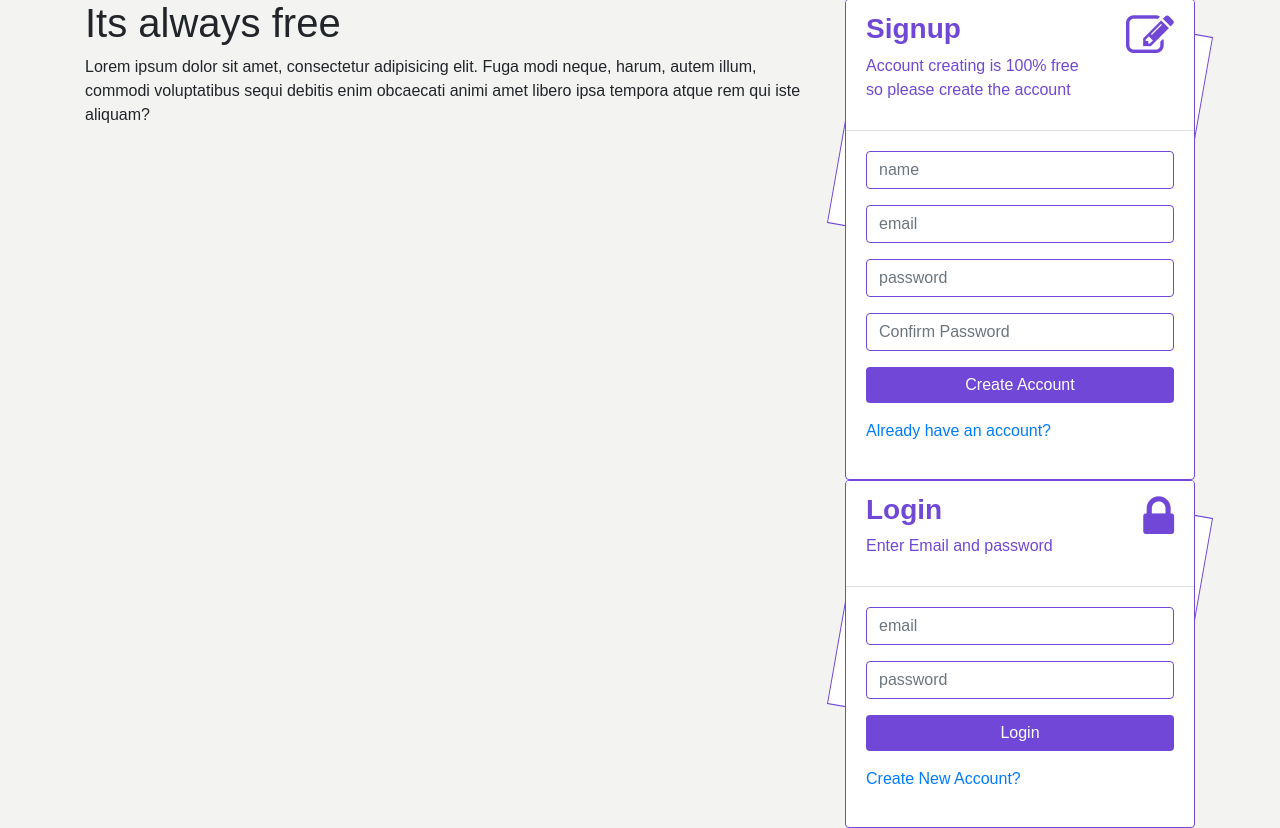
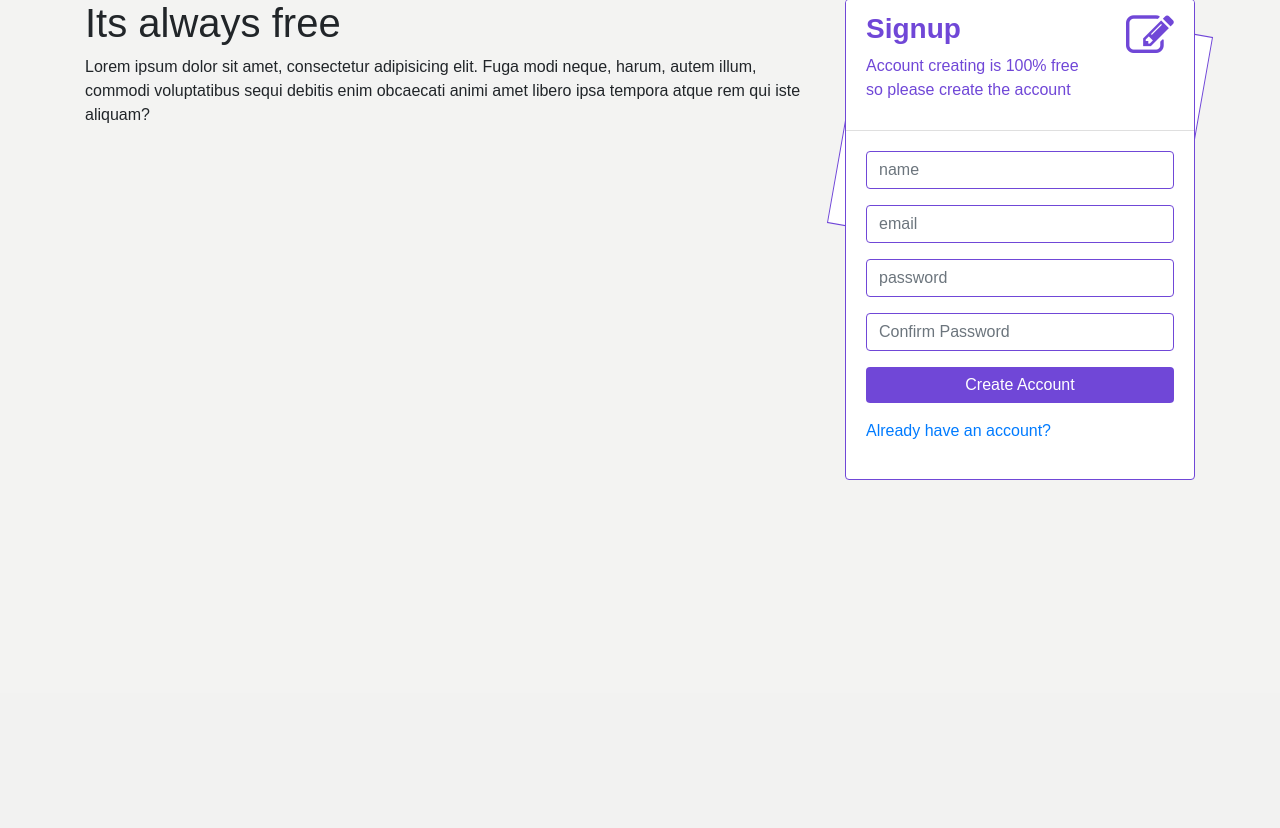
Before and after one commit to devsantoshm/loginmoderno, a PHP site: page / in a window 1280 px wide. Shown: the part 107-935 px from the top of the page. After the commit the page ends 587 px from the top, so only its background shows below. Run offline with PHP 8.4, Linux system fonts and the light colour scheme; some libraries are stand-ins or nearby versions.

Commit message:
aplicando jquery a login form

```diff
--- a/assets/css/style.css
+++ b/assets/css/style.css
@@ -70,3 +70,8 @@ body{
 	background-color: #fff;
 	z-index: -1;
 }
+
+/* === Login Form Design ===*/
+.login-cover{
+	display: none;
+}
--- /dev/null
+++ b/assets/js/simple.js
@@ -0,0 +1,11 @@
+$(document).ready(function(){
+	$("#login").click(function(){
+		$(".signup-cover").hide()
+		$(".login-cover").show()
+	})
+
+	$("#signup").click(function(){
+		$(".signup-cover").show()
+		$(".login-cover").hide()
+	})
+})
--- a/index.php
+++ b/index.php
@@ -65,7 +65,7 @@
 									<button type="button" id="submit" class="btn btn-success btn-block form-btn">Create Account</button>
 								</div>
 								<div class="form-group">
-									<a href="" id="login">Already have an account?</a>
+									<a href="#" id="login">Already have an account?</a>
 								</div>
 							</form>
 						</div>
@@ -88,16 +88,16 @@
 						<div class="card-body">
 							<form>
 								<div class="form-group">
-									<input type="email" id="email" class="form-control" placeholder="email">
+									<input type="email" id="login-email" class="form-control" placeholder="email">
 								</div>
 								<div class="form-group">
-									<input type="password" id="password" class="form-control" placeholder="password">
+									<input type="password" id="login-password" class="form-control" placeholder="password">
 								</div>
 								<div class="form-group">
 									<button type="button" id="login" class="btn btn-success btn-block form-btn">Login</button>
 								</div>
 								<div class="form-group">
-									<a href="" id="signup">Create New Account?</a>
+									<a href="#" id="signup">Create New Account?</a>
 								</div>
 							</form>
 						</div>
@@ -107,8 +107,9 @@
 		</div>
 	</div>
 
-<script type="text/javascript" src="assets/js/jquery.min.js"></script>
+<script type="text/javascript" src="assets/js/jquery-3.3.1.min.js"></script>
 <script src="https://cdnjs.cloudflare.com/ajax/libs/popper.js/1.12.3/umd/popper.min.js" integrity="sha384-vFJXuSJphROIrBnz7yo7oB41mKfc8JzQZiCq4NCceLEaO4IHwicKwpJf9c9IpFgh" crossorigin="anonymous"></script>
 <script type="text/javascript" src="assets/js/bootstrap.min.js"></script>
+<script type="text/javascript" src="assets/js/simple.js"></script>
 </body>
 </html>
```
